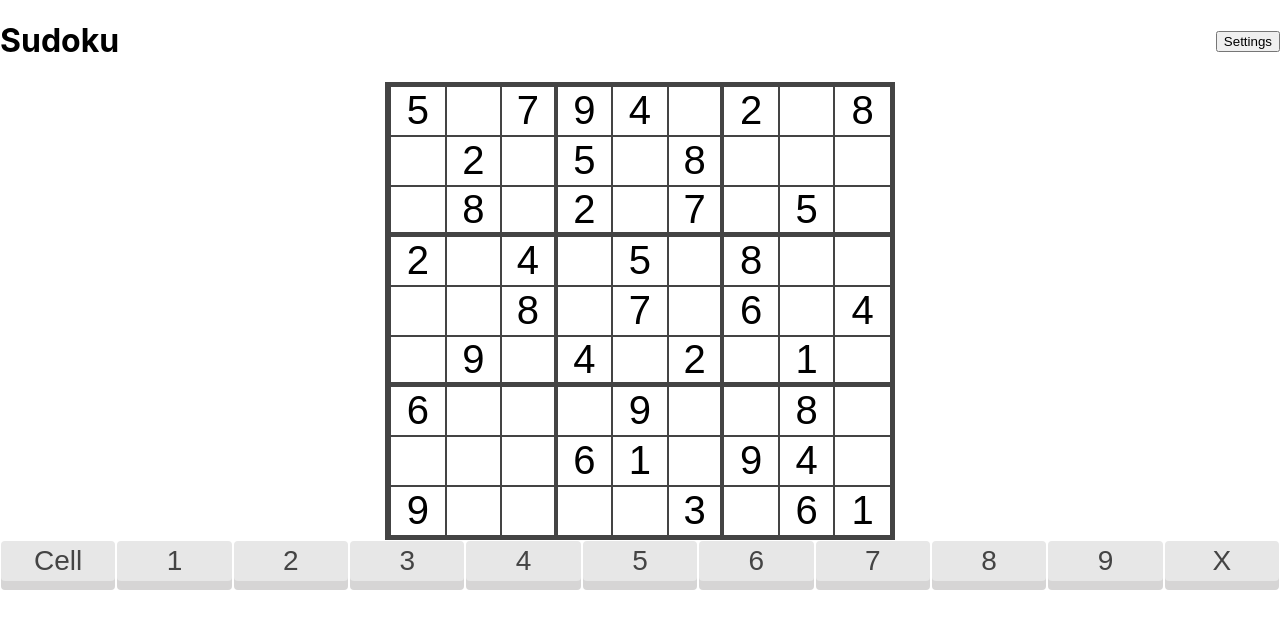
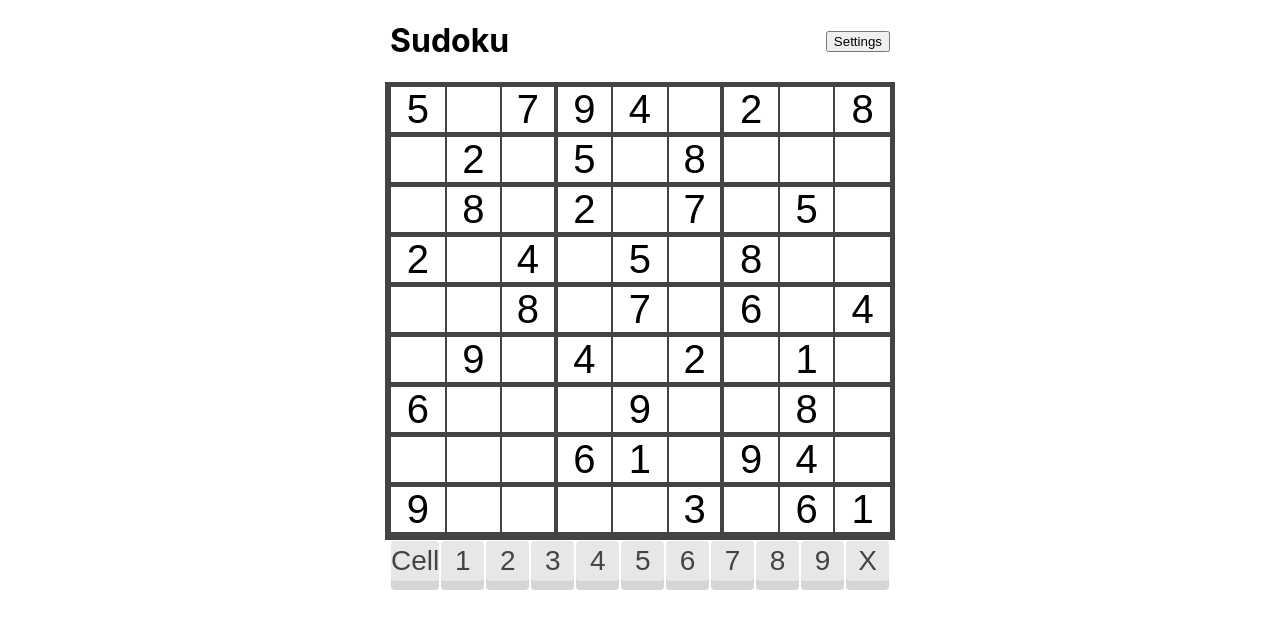
Before and after one commit to oktalk/sudoku, a React (Create React App) app: page / in a window 1280 px wide. Shown: the top 628 px of the page. Built offline with nearby package versions, Linux system fonts and the light colour scheme.

Commit message:
qa style changes

```diff
--- a/src/App.css
+++ b/src/App.css
@@ -10,6 +10,7 @@
   justify-content: space-between;
   align-items: center;
   width: 100%;
+  max-width: 31.25rem;
 }
 .controls-ui {
   position: relative;
@@ -71,10 +72,14 @@
   background-color: red;
 }
 
-.label {position: relative;}
+.label {
+  display: block;
+  position: relative;
+}
 .notes {
   pointer-events: none;
   position: absolute;
+  z-index: 15;
   top: 0;
   left: 0;
   right: 0;
@@ -130,6 +135,7 @@
 /* Buttons */
 .cell-inputs {
   width: 100%;
+  max-width: 31.25rem;
   display: flex;
   justify-content: space-evenly;
   align-items: center;
```
